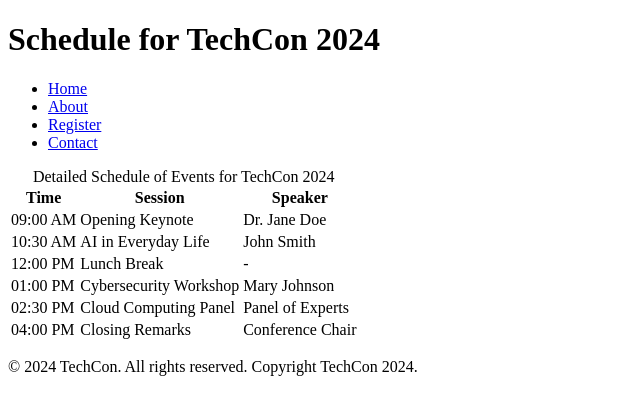
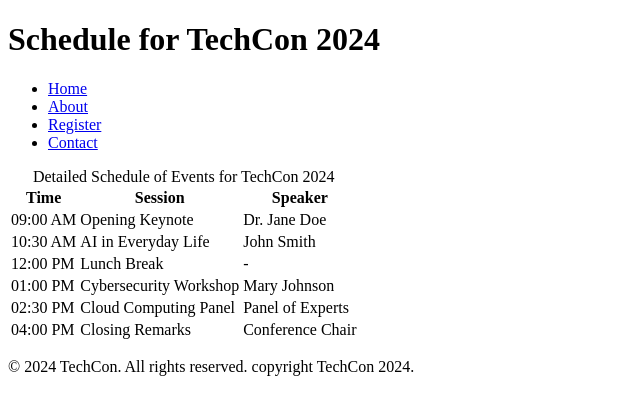
Before and after one commit to maryblessing-tech/TechCon_HTML, a plain HTML site: page techcon_website/schedule.html in a window 1280 px wide. Shown: the full height of the page, 0-640 px from the left. Drawn offline with Linux system fonts and the light colour scheme.

Commit message:
Fix footer to include lowercase copyright

```diff
--- a/techcon_website/schedule.html
+++ b/techcon_website/schedule.html
@@ -64,9 +64,10 @@
             </tbody>
         </table>
     </main>
+
     <!-- Footer -->
     <footer>
-        <p>&copy; 2024 TechCon. All rights reserved. Copyright TechCon 2024.</p>
+        <p>&copy; 2024 TechCon. All rights reserved. copyright TechCon 2024.</p>
     </footer>
 </body>
 </html>
```
